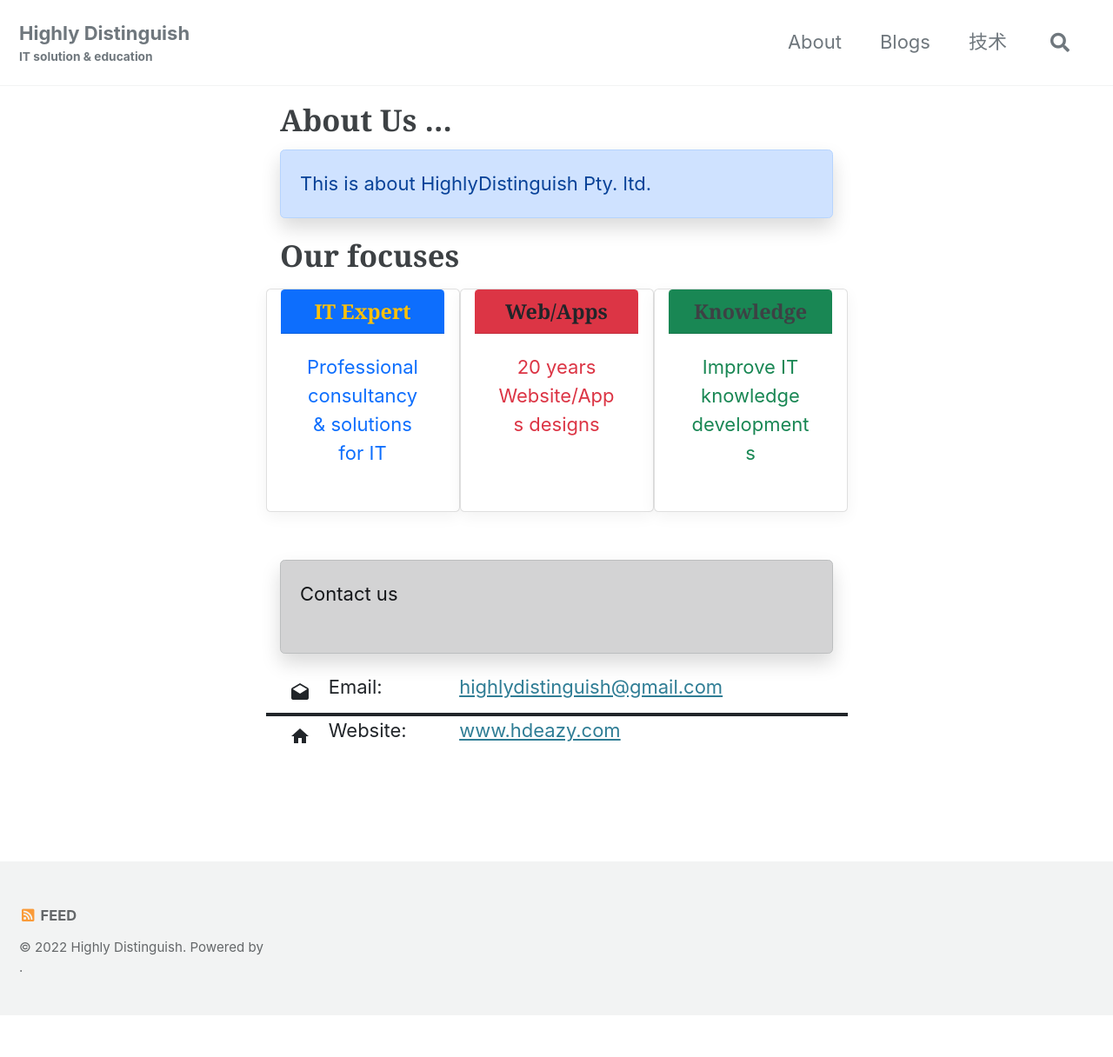
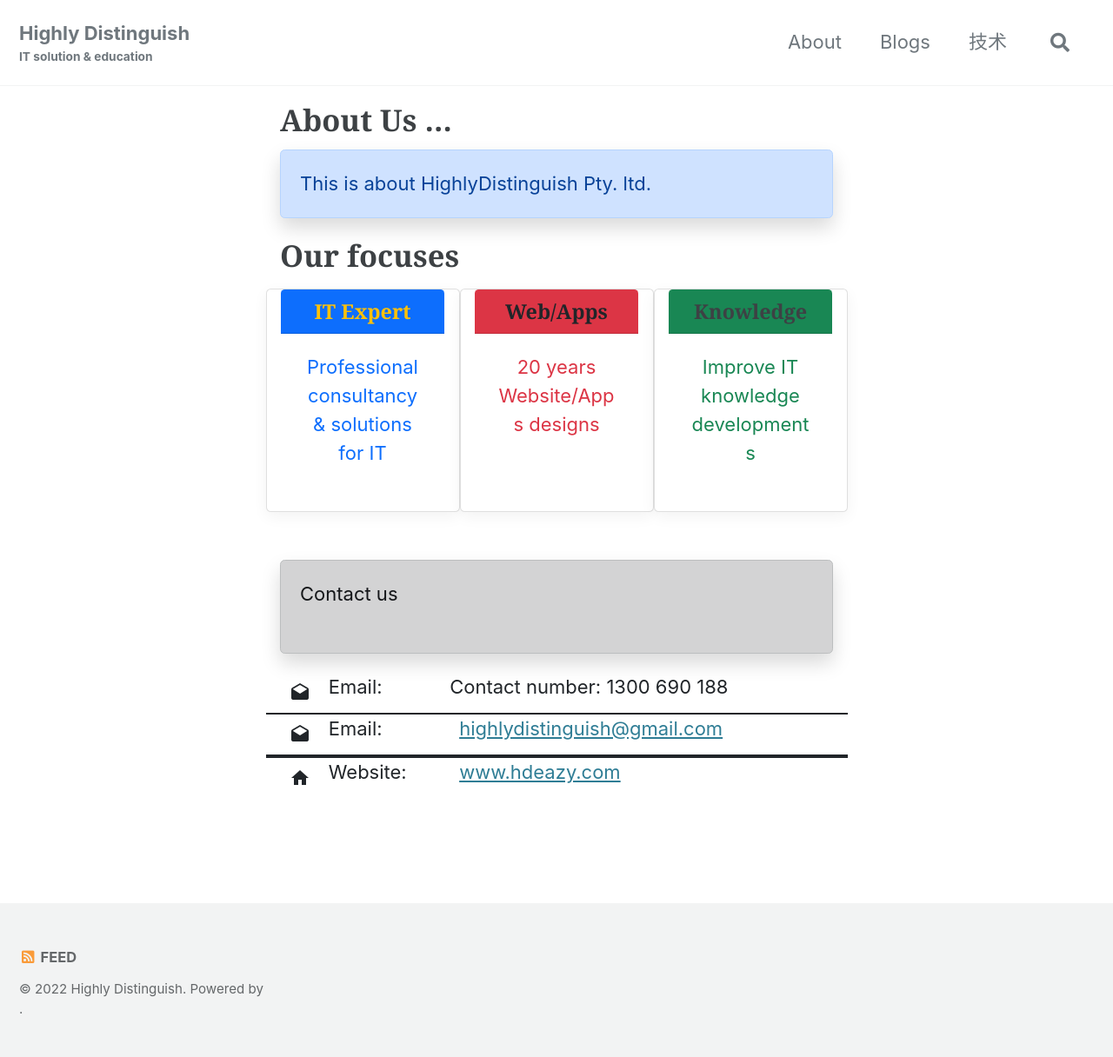
Before and after one commit to highlydistinguish/highlydistinguish.github.io, a Jekyll site: the page built from about.markdown, in a window 1280 px wide. Shown: the whole page at 87% size. Built offline with Jekyll 4.4.1, drawn with Linux system fonts in a browser that asks for light colours; cached includes are drawn as plain includes; before the commit the page ends 1168 px from its top, so only the background shows below that.

Commit message:
Update about.markdown

```diff
--- a/about.markdown
+++ b/about.markdown
@@ -41,6 +41,17 @@
   <div class="alert alert-dark shadow"> <p class="font-weight-bold">Contact us </p></div>
 
 <div class="table">
+
+  <div class="row ">
+    <div class="col-1"><span class="material-icons">drafts</span> </div>
+    <div class="col-1">Email: </div>
+    <div class="col-7 mx-auto">
+  Contact number: 1300 690 188
+    </div>
+  </div>
+
+
+
   <div class="row ">
     <div class="col-1"><span class="material-icons">drafts</span> </div>
     <div class="col-1">Email: </div>
```
